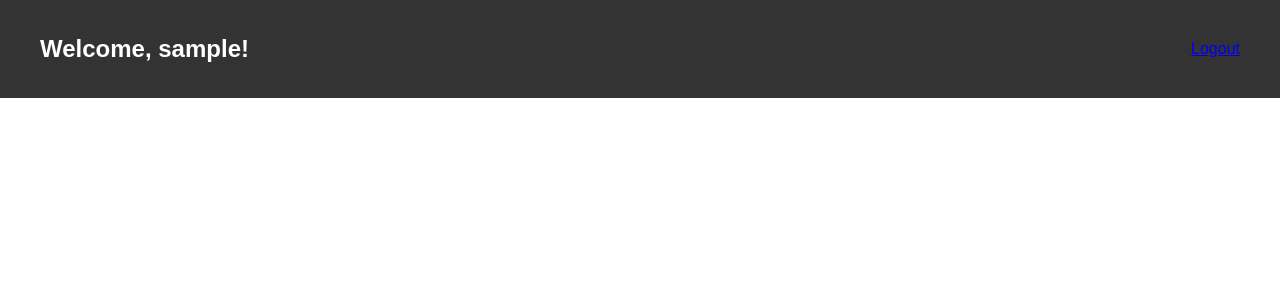
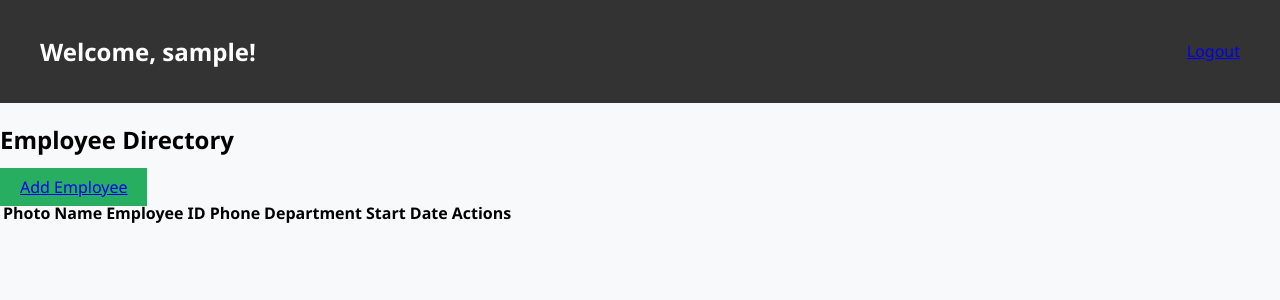
Before and after one commit to AdamDono/jama, a Flask app: page /landing in a window 1280 px wide. Shown: the top 300 px of the page. Run offline with Flask 3, Linux system fonts and the light colour scheme; the visitor is signed in with stand-in values (Sample User, id 1); lists and menus that the app fills with data are empty; some libraries are stand-ins or nearby versions.

Commit message:
addeed to the databasses and created crud funtions

```diff
--- a/app.py
+++ b/app.py
@@ -3,8 +3,18 @@ from werkzeug.security import generate_password_hash, check_password_hash
 import psycopg2
 import os
 
+
 app = Flask(__name__)
 app.secret_key = os.urandom(24)
+
+UPLOAD_FOLDER = 'static/uploads'
+ALLOWED_EXTENSIONS = {'png', 'jpg', 'jpeg', 'gif'}
+
+app.config['UPLOAD_FOLDER'] = UPLOAD_FOLDER
+
+def allowed_file(filename):
+    return '.' in filename and \
+           filename.rsplit('.', 1)[1].lower() in ALLOWED_EXTENSIONS
 
 # Database configuration
 DATABASE = {
@@ -35,6 +45,28 @@ cur.execute('''
 conn.commit()
 cur.close()
 conn.close()
+
+
+# Create employees table
+with app.app_context():
+    conn = get_db_connection()
+    cur = conn.cursor()
+    cur.execute('''
+        CREATE TABLE IF NOT EXISTS employees (
+            id SERIAL PRIMARY KEY,
+            user_id INTEGER REFERENCES users(id),
+            full_name VARCHAR(100) NOT NULL,
+            phone VARCHAR(20) UNIQUE NOT NULL,
+            employee_id VARCHAR(50) UNIQUE NOT NULL,
+            start_date DATE NOT NULL,
+            department VARCHAR(50) NOT NULL,
+            profile_picture TEXT,
+            created_at TIMESTAMP DEFAULT CURRENT_TIMESTAMP
+        )
+    ''')
+    conn.commit()
+    cur.close()
+    conn.close()
 
 @app.route('/signup', methods=['GET', 'POST'])
 def signup():
@@ -102,6 +134,65 @@ def login():
 
     return render_template('login.html')
 
+# Add Employee Route
+@app.route('/add_employee', methods=['GET', 'POST'])
+def add_employee():
+    if 'user_id' not in session:
+        return redirect(url_for('login'))
+
+    if request.method == 'POST':
+        try:
+            # Get form data
+            full_name = request.form['full_name']
+            phone = request.form['phone']
+            employee_id = request.form['employee_id']
+            start_date = request.form['start_date']
+            department = request.form['department']
+
+            # Handle file upload
+            profile_picture = None
+            if 'profile_picture' in request.files:
+                file = request.files['profile_picture']
+                if file and allowed_file(file.filename):
+                    filename = secure_filename(file.filename)
+                    file.save(os.path.join(app.config['UPLOAD_FOLDER'], filename))
+                    profile_picture = filename
+
+            # Check for duplicates
+            conn = get_db_connection()
+            cur = conn.cursor()
+
+            cur.execute('SELECT * FROM employees WHERE phone = %s OR employee_id = %s',
+                       (phone, employee_id))
+            if cur.fetchone():
+                flash('Phone number or Employee ID already exists!', 'error')
+                return redirect(url_for('add_employee'))
+
+            # Insert employee
+            cur.execute('''
+                INSERT INTO employees
+                (user_id, full_name, phone, employee_id, start_date, department, profile_picture)
+                VALUES (%s, %s, %s, %s, %s, %s, %s)
+            ''', (session['user_id'], full_name, phone, employee_id, start_date, department, profile_picture))
+
+            conn.commit()
+            flash('Employee added successfully!', 'success')
+            return redirect(url_for('landing'))
+
+        except Exception as e:
+            conn.rollback()
+            flash(f'Error: {str(e)}', 'error')
+            return redirect(url_for('add_employee'))
+
+        finally:
+            cur.close()
+            conn.close()
+
+    return render_template('add_employee.html')
+
+# Edit Employee Route (similar structure with update logic)
+# Delete Employee Route
+# Full Employee Routes would need about 50-70 lines of code
 
 @app.route('/logout')
 def logout():
--- a/static/style.css
+++ b/static/style.css
@@ -2,6 +2,7 @@ body {
     font-family: Arial, sans-serif;
     margin: 0;
     padding: 0;
+
 }
 
 .form-container {
@@ -11,6 +12,8 @@ body {
     border: 1px solid #ccc;
     border-radius: 5px;
 }
+
+
 
 nav {
     background-color: #333;
@@ -32,3 +35,38 @@ input {
     margin: 10px 0;
     padding: 8px;
 }
+
+:root {
+    --primary-color: #2c3e50;
+    --secondary-color: #3498db;
+}
+
+body {
+    font-family: 'Segoe UI', system-ui;
+    background-color: #f8f9fa;
+}
+
+.navbar {
+    background-color: var(--primary-color) !important;
+    box-shadow: 0 2px 4px rgba(0,0,0,.1);
+}
+
+.btn-success {
+    background-color: #27ae60;
+    border: none;
+    padding: 8px 20px;
+    transition: all 0.3s;
+}
+
+.btn-success:hover {
+    background-color: #219a52;
+    transform: translateY(-1px);
+}
+
+.table-hover tbody tr:hover {
+    background-color: rgba(41, 128, 185, 0.1);
+}
+
+.bi {
+    vertical-align: middle;
+}
--- a/templates/landing.html
+++ b/templates/landing.html
@@ -15,6 +15,71 @@
         <!-- Your CRUD operations here -->
     </div>
 
+    <!-- Add below the nav -->
+<div class="container mt-4">
+    <div class="d-flex justify-content-between align-items-center mb-4">
+        <h2>Employee Directory</h2>
+        <a href="/add_employee" class="btn btn-success">
+            <i class="bi bi-person-plus"></i> Add Employee
+        </a>
+    </div>
+
+    <div class="table-responsive">
+        <table class="table table-striped table-hover">
+            <thead>
+                <tr>
+                    <th>Photo</th>
+                    <th>Name</th>
+                    <th>Employee ID</th>
+                    <th>Phone</th>
+                    <th>Department</th>
+                    <th>Start Date</th>
+                    <th>Actions</th>
+                </tr>
+            </thead>
+            <tbody>
+                {% for employee in employees %}
+                <tr>
+                    <td>
+                        {% if employee.profile_picture %}
+                        <img src="{{ url_for('static', filename='uploads/' + employee.profile_picture) }}"
+                             class="rounded-circle"
+                             style="width: 50px; height: 50px; object-fit: cover;">
+                        {% else %}
+                        <div class="rounded-circle bg-secondary text-white d-flex align-items-center justify-content-center"
+                             style="width: 50px; height: 50px;">
+                             <i class="bi bi-person"></i>
+                        </div>
+                        {% endif %}
+                    </td>
+                    <td>{{ employee.full_name }}</td>
+                    <td>{{ employee.employee_id }}</td>
+                    <td>{{ employee.phone }}</td>
+                    <td>{{ employee.department }}</td>
+                    <td>{{ employee.start_date.strftime('%Y-%m-%d') }}</td>
+                    <td>
+                        <a href="/edit_employee/{{ employee.id }}" class="btn btn-sm btn-warning">
+                            <i class="bi bi-pencil"></i>
+                        </a>
+                        <button class="btn btn-sm btn-danger"
+                                onclick="confirmDelete({{ employee.id }})">
+                            <i class="bi bi-trash"></i>
+                        </button>
+                    </td>
+                </tr>
+                {% endfor %}
+            </tbody>
+        </table>
+    </div>
+</div>
+
+<script>
+function confirmDelete(employeeId) {
+    if (confirm("Are you sure you want to delete this employee?")) {
+        window.location.href = `/delete_employee/${employeeId}`;
+    }
+}
+</script>
 
 
 <script>
```
Also changed, not shown: templates/add_employee.html (added, +47 -0 lines), templates/base.html (added, +31 -0 lines), templates/edit_employee.html (added).
